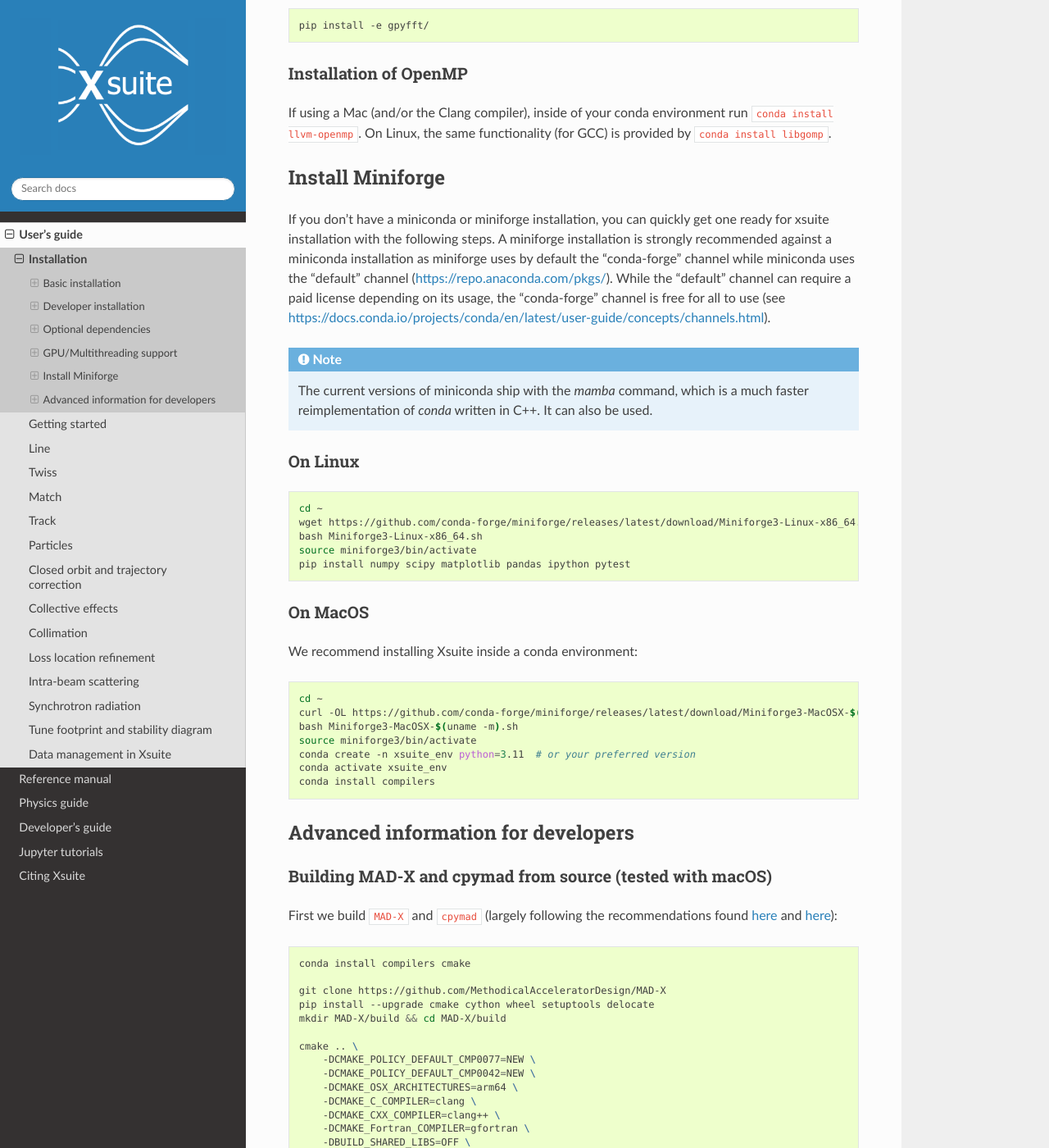
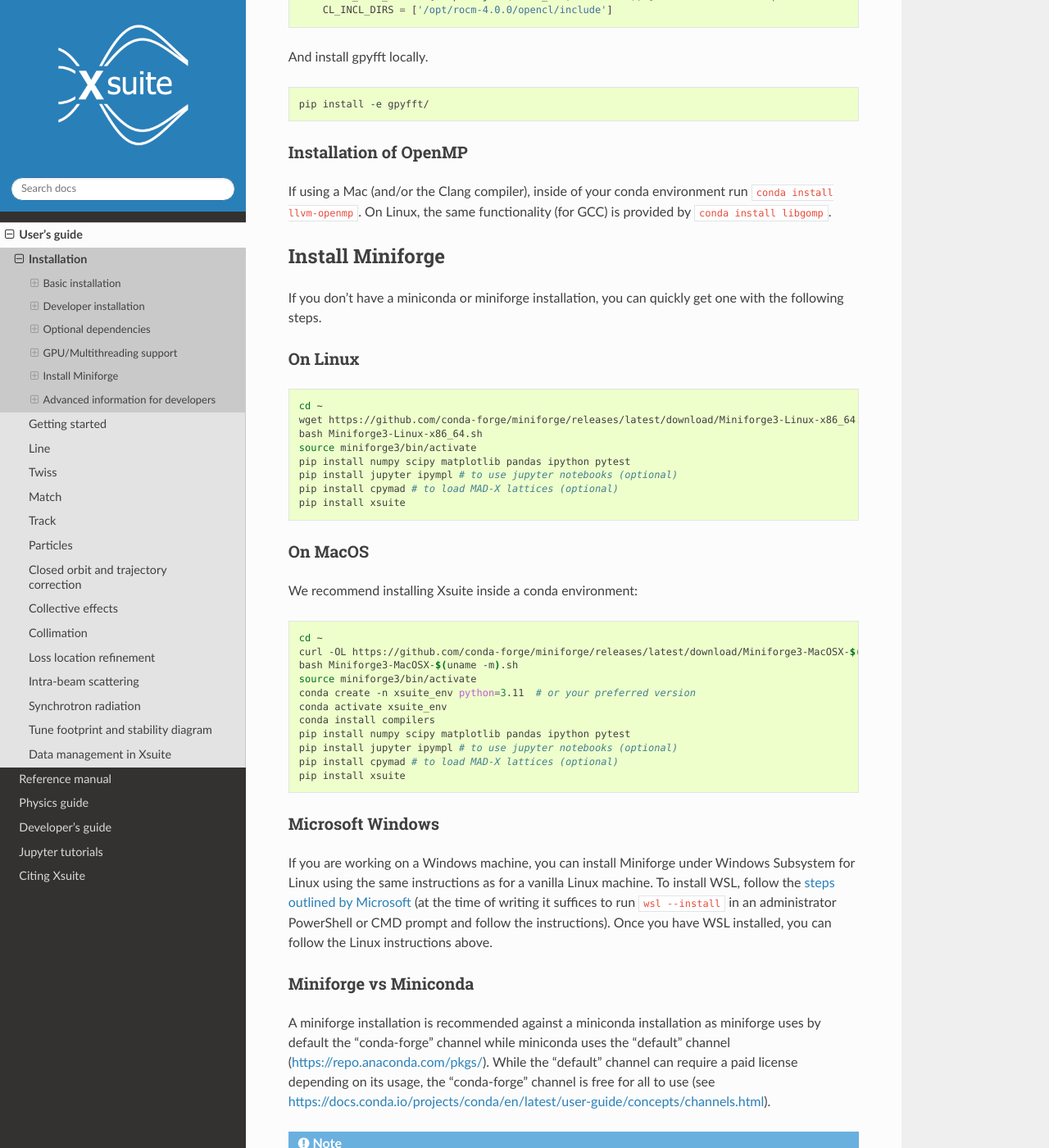
Before and after one commit to xsuite/xsuite, a Sphinx documentation site: the page built from docs/installation.rst, in a window 1280 px wide and 1400 px high, scrolled down 5653 px. Shown: the whole window at 82% size. Built offline with Sphinx 7.4.7 and the Read the Docs theme 2.0.0, drawn with Linux system fonts in a browser that asks for light colours; pages that are not in the unit, such as notebooks, are missing from menus; some of the changed text lies outside the part shown.

Commit message:
Update installation instructions

```diff
--- a/docs/installation.rst
+++ b/docs/installation.rst
@@ -12,18 +12,21 @@
 Basic installation
 ==================
 
-The Xsuite packages can be installed using pip. We recommend installing Xsuite
-in a :ref:`conda environment<miniforge>`.
+If you do not have a Python installation, please follow the instructions in
+:ref:`this section<miniforge>` to get a Miniforge environment and install Xsuite.
+
+Instead, if you already have a Python installation, the Xsuite packages can be
+installed using pip:
 
 .. code-block:: bash
 
     pip install xsuite
 
-This installation allows using Xsuite on CPU in many basic scenarios. In order
-to handle more complicated case it may be necessary to install compilers with
+This installation allows using Xsuite on CPU in most scenarios. In order
+to handle more complicated cases it may be necessary to install compilers with
 ``conda install compilers``. To use Xsuite on GPU, with the cupy and/or pyopencl
 you need to install the corresponding packages, as described in the
-q:ref:`dedicated section<gpuinst>`.
+:ref:`dedicated section<gpuinst>`.
 
 .. note::
     On most machines, when using Xsuite installed from PyPI, there is no longer
@@ -287,16 +290,11 @@
 Install Miniforge
 =================
 
-If you don't have a miniconda or miniforge installation, you can quickly get one ready for xsuite installation with the following steps.
-A miniforge installation is strongly recommended against a miniconda installation as miniforge uses by default the "conda-forge" channel
-while miniconda uses the "default" channel (https://repo.anaconda.com/pkgs/). While the "default" channel can require a paid license
-depending on its usage, the "conda-forge" channel is free for all to use (see https://docs.conda.io/projects/conda/en/latest/user-guide/concepts/channels.html).
+If you don't have a miniconda or miniforge installation, you can quickly get one
+with the following steps.
 
 
-.. note::
 
-    The current versions of miniconda ship with the `mamba` command, which is a
-    much faster reimplementation of `conda` written in C++. It can also be used.
 
 On Linux
 --------
@@ -308,6 +306,9 @@
     bash Miniforge3-Linux-x86_64.sh
     source miniforge3/bin/activate
     pip install numpy scipy matplotlib pandas ipython pytest
+    pip install jupyter ipympl # to use jupyter notebooks (optional)
+    pip install cpymad # to load MAD-X lattices (optional)
+    pip install xsuite
 
 On MacOS
 --------
@@ -323,7 +324,32 @@
     conda create -n xsuite_env python=3.11  # or your preferred version
     conda activate xsuite_env
     conda install compilers
+    pip install numpy scipy matplotlib pandas ipython pytest
+    pip install jupyter ipympl # to use jupyter notebooks (optional)
+    pip install cpymad # to load MAD-X lattices (optional)
+    pip install xsuite
 
+Microsoft Windows
+-----------------
+
+If you are working on a Windows machine, you can install Miniforge under
+Windows Subsystem for Linux using the same instructions as for a vanilla Linux
+machine. To install WSL, follow the `steps outlined by Microsoft <https://learn.microsoft.com/en-us/windows/wsl/install>`_
+(at the time of writing it suffices to run ``wsl --install`` in an administrator
+PowerShell or CMD prompt and follow the instructions).
+Once you have WSL installed, you can follow the Linux instructions above.
+
+Miniforge vs Miniconda
+----------------------
+
+A miniforge installation is recommended against a miniconda installation as miniforge uses by default the "conda-forge" channel
+while miniconda uses the "default" channel (https://repo.anaconda.com/pkgs/). While the "default" channel can require a paid license
+depending on its usage, the "conda-forge" channel is free for all to use (see https://docs.conda.io/projects/conda/en/latest/user-guide/concepts/channels.html).
+
+.. note::
+
+    The current versions of miniconda ship with the `mamba` command, which is a
+    much faster reimplementation of `conda` written in C++. It can also be used.
 
 Advanced information for developers
 ===================================
```
